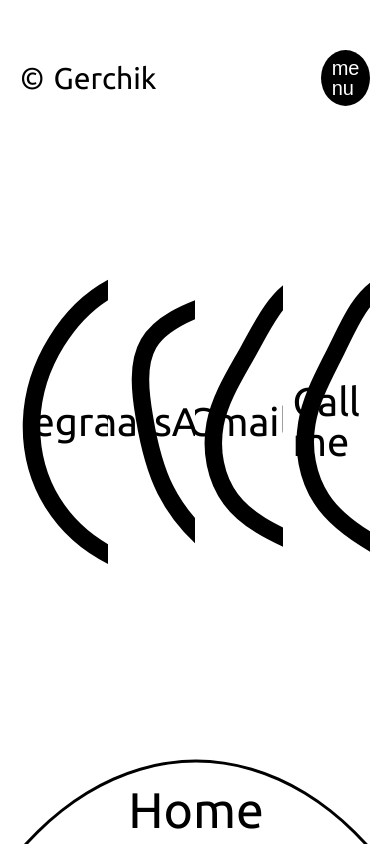
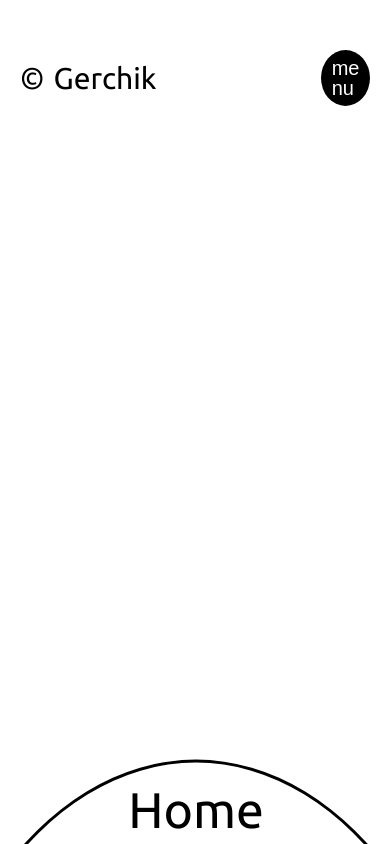
Before and after one commit to danielgerchik/portfolio, a React (Vite) app: page /contacts in a window 390 px wide. Built offline with nearby package versions, Linux system fonts and the light colour scheme.

Commit message:
adaptiving contacts

```diff
--- a/src/Pages/Contacts/Contacts.module.scss
+++ b/src/Pages/Contacts/Contacts.module.scss
@@ -26,6 +26,12 @@ border: 10px solid RGBA(0,0,0,0.1);
     pointer-events: none;
     svg {
         width: 350px;
+        @media screen and (max-width: 1415px) {
+            width: 300px;
+        }
+        @media screen and (max-width: 1225px) {
+            display: none;
+        }
         path {
             transition: .3s ease 0s;
         }
@@ -36,6 +42,10 @@ border: 10px solid RGBA(0,0,0,0.1);
         left: 50%;
         transform: translate(-50%, -50%);
         pointer-events: auto;
+        @media screen and (max-width: 1225px) {
+            position: static;
+            transform: translate(0, 0);
+        }
     }
     a {
         position: relative;
@@ -43,6 +53,9 @@ border: 10px solid RGBA(0,0,0,0.1);
         font-size: 40px;
         color: #000;
         transition: 1s ease 0s;
+        @media screen and (max-width: 1225px) {
+            color: #fff;
+        }
         &::before {
             content: '';
             position: absolute;
@@ -56,6 +69,9 @@ border: 10px solid RGBA(0,0,0,0.1);
             pointer-events: none;
             transition: 1s ease 0s;
             transform: scale(0);
+            @media screen and (max-width: 1225px) {
+                background-color: #fff;
+            }
         }
         &:hover {
             &::before {
```
